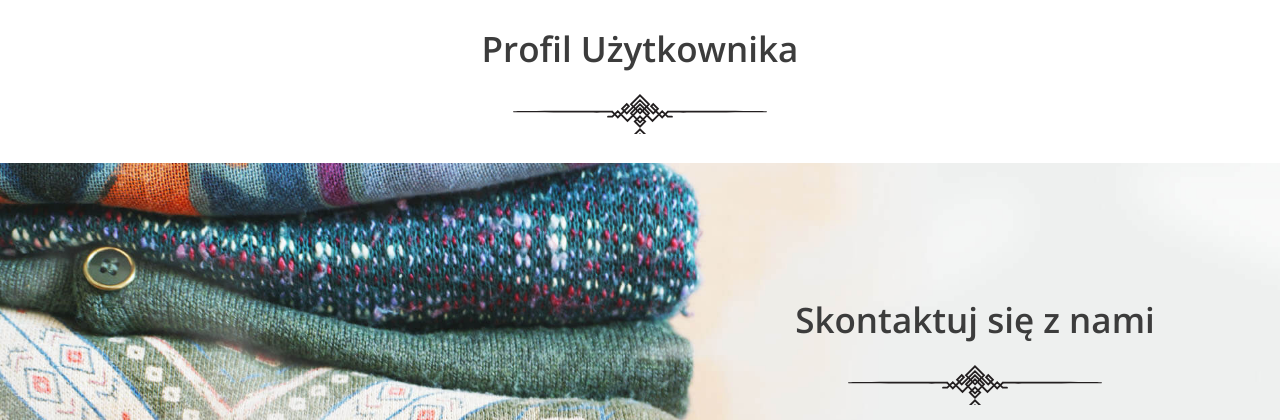
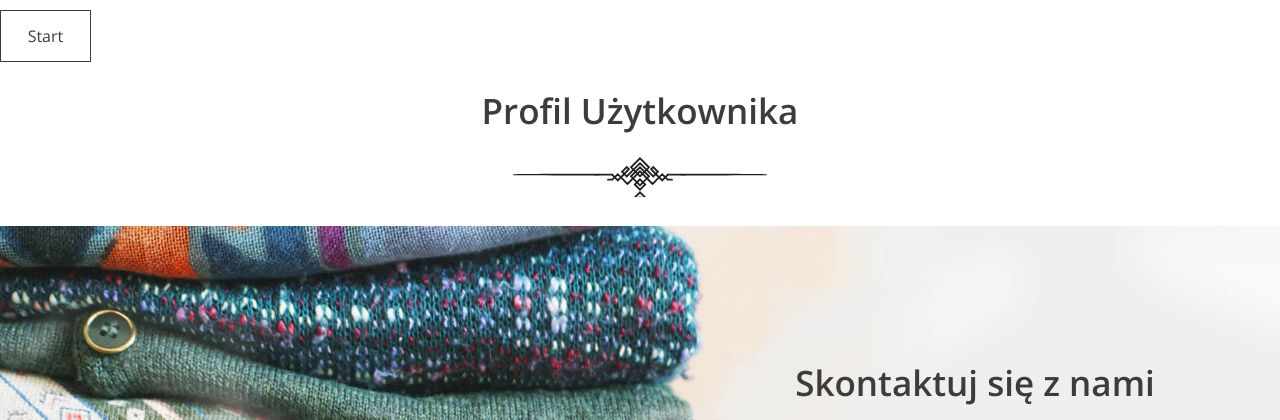
Before and after one commit to adamatusz/djangoCharityDonation, a Django app: page /profile/ in a window 1280 px wide. Shown: the top 420 px of the page. Run offline with Django 4.2, Linux system fonts and the light colour scheme.

Commit message:
user_profile_1.1

```diff
--- a/templates/user_profile.html
+++ b/templates/user_profile.html
@@ -2,10 +2,16 @@
 {% load static %}
 <!DOCTYPE html>
 <html lang="pl">
+
 <body>
 {% block content %}
+    <div  class="float-right">
+        <p>
+            <a href="{% url "landing-page" %}" class="btn btn-sm btn-link" >Start</a>
+        </p>
+    </div>
+        <h2>Profil Użytkownika</h2>
 
-        <h2>Profil Użytkownika</h2>
 
     {%  if user.is_authenticated %}
 
@@ -15,6 +21,7 @@
 
     {% endif %}
 
+
 {% endblock %}
 </body>
 </html>
--- a/templates/website/navbar.html
+++ b/templates/website/navbar.html
@@ -22,7 +22,7 @@
       </nav>
     {% endif %}
     <ul>
-      <a href="{% url "landing-page" %}" class="btn btn--without-border active">Start</a>
+      <a href="{% url "landing-page" %}" class="btn btn--without-border">Start</a>
       <a href="{% url "landing-page" %}#steps" class="btn btn--without-border">O co chodzi?</a>
       <a href="{% url "landing-page" %}#about-us" class="btn btn--without-border">O nas</a>
       <a href="{% url "landing-page" %}#help" class="btn btn--without-border">Fundacje i organizacje</a>
```
